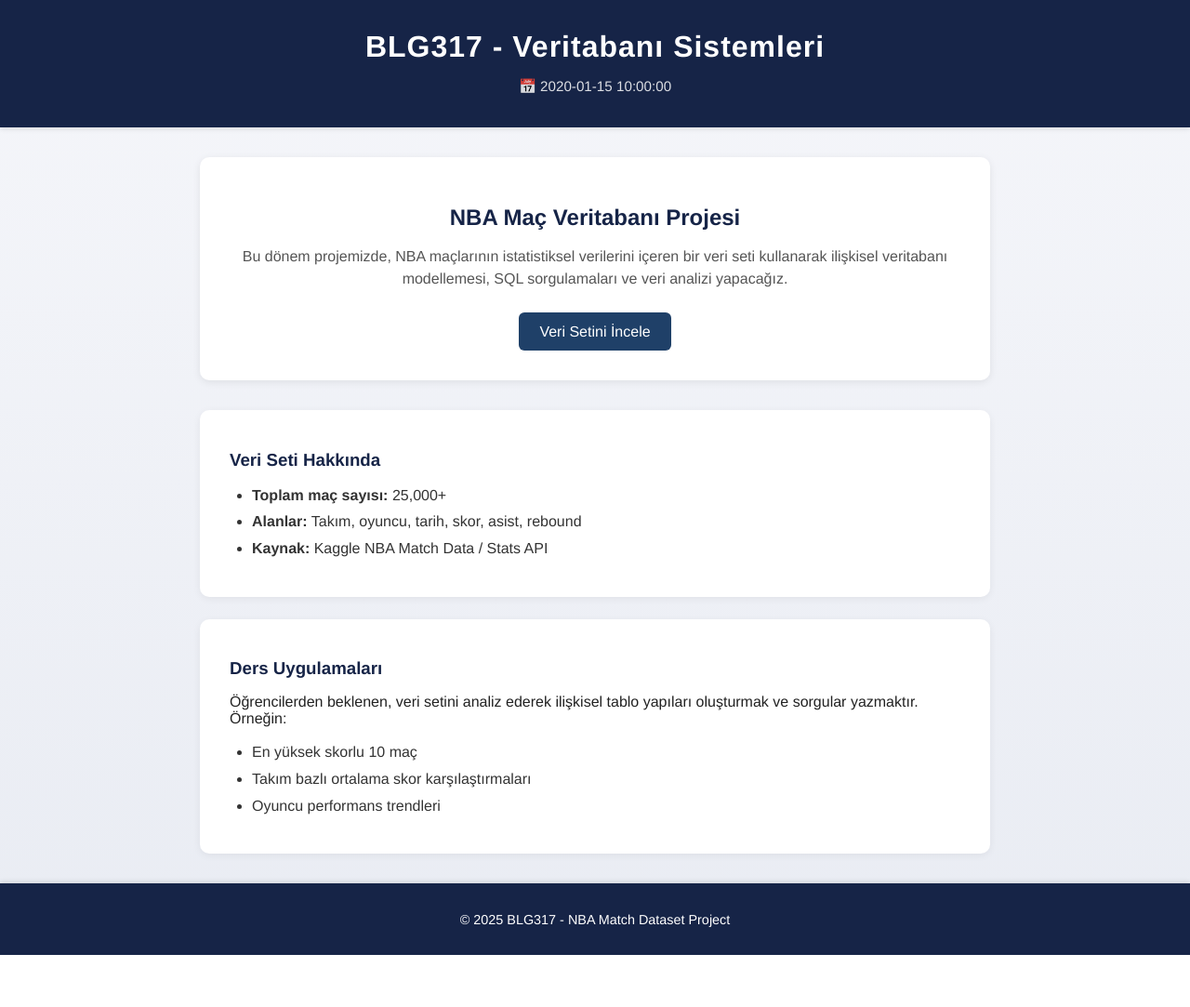
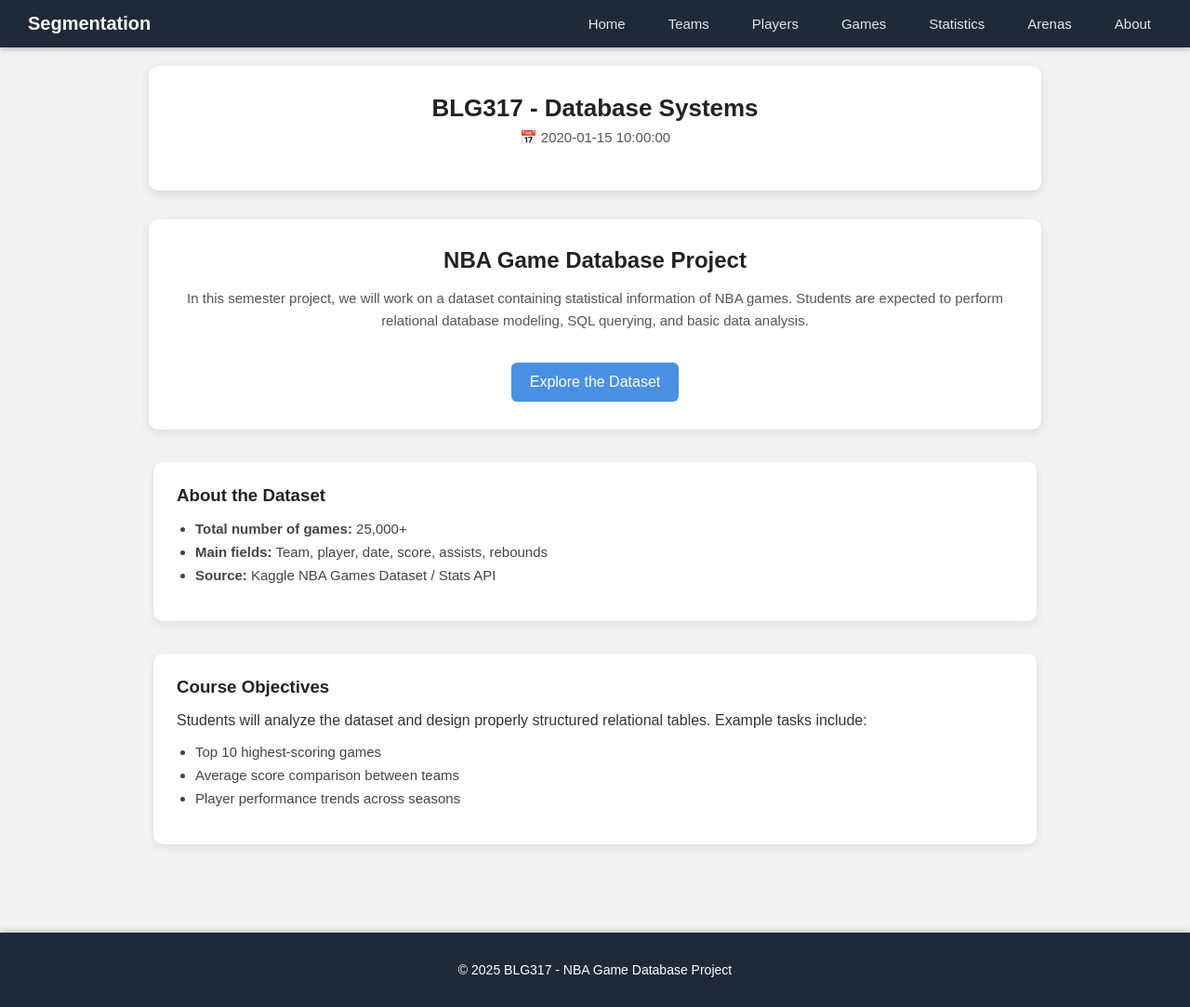
Before and after one commit to wfatih/blg317e, a Flask app: template templates/home.html in a window 1280 px wide. Shown: the whole page at 93% size. Before the commit the page ends 1027 px from the top, so only its background shows below. Run offline with Flask 3, Linux system fonts and the light colour scheme; the template is opened without the code that fills it: most values are stand-ins (such as "Sample title", 1, 10 or a date in 2020).

Commit message:
base yapısı eklendi, navbar footer eklendi, server.py genişletildi

```diff
--- a/server.py
+++ b/server.py
@@ -1,17 +1,52 @@
 from datetime import datetime
-
 from flask import Flask, render_template
-
 
 app = Flask(__name__)
 
-
+# -------- HOME --------
 @app.route("/")
 def home_page():
     today = datetime.today()
     day_name = today.strftime("%A")
-    return render_template("home.html", day=day_name)
+    return render_template("home.html", date=day_name)
 
 
+# -------- TEAMS PAGE --------
+@app.route("/teams")
+def teams_page():
+    return render_template("teams.html")
+
+
+# -------- PLAYERS PAGE --------
+@app.route("/players")
+def players_page():
+    return render_template("players.html")
+
+
+# -------- GAMES PAGE --------
+@app.route("/games")
+def games_page():
+    return render_template("games.html")
+
+
+# -------- STATISTICS PAGE --------
+@app.route("/statistics")
+def statistics_page():
+    return render_template("statistics.html")
+
+
+# -------- ARENAS PAGE --------
+@app.route("/arenas")
+def arenas_page():
+    return render_template("arenas.html")
+
+
+# -------- ABOUT PROJECT PAGE --------
+@app.route("/about")
+def about_page():
+    return render_template("about.html")
+
+
+# -------- RUN APP --------
 if __name__ == "__main__":
     app.run(host="0.0.0.0", port=8080, debug=True)
--- a/static/home.css
+++ b/static/home.css
@@ -1,107 +1,205 @@
-/* Genel sayfa düzeni */
+/* ============================================
+   GENERAL PAGE STYLE
+============================================ */
 body {
-  font-family: "Helvetica Neue", Arial, sans-serif;
-  background: linear-gradient(180deg, #f5f6fa 0%, #e9ecf3 100%);
   margin: 0;
   padding: 0;
+  font-family: "Arial", sans-serif;
+  background-color: #f2f2f2;
+  color: #333;
+  overflow-x: hidden; /* No horizontal scrolling */
+}
+
+h1, h2, h3 {
+  margin: 0;
   color: #222;
 }
 
-/* Üst kısım (header) */
+.main-container {
+  max-width: 1100px;
+  margin: 0 auto;
+  padding: 20px;
+}
+
+
+/* ============================================
+   NAVBAR (Modern koyu lacivert-gri)
+============================================ */
+.navbar {
+  width: 100%;
+  background-color: #1f2a38; /* modern dark tone */
+  color: white;
+  padding: 14px 30px;
+  display: flex;
+  justify-content: space-between;
+  align-items: center;
+  box-sizing: border-box;
+  position: sticky;
+  top: 0;
+  z-index: 999;
+  box-shadow: 0px 2px 6px rgba(0, 0, 0, 0.25);
+}
+
+.navbar .logo {
+  font-size: 20px;
+  font-weight: bold;
+  color: #fff;
+}
+
+.nav-links {
+  list-style: none;
+  display: flex;
+  gap: 22px;
+  margin: 0;
+  padding: 0;
+}
+
+.nav-links li a {
+  text-decoration: none;
+  color: #dfe6ee;
+  font-size: 15px;
+  padding: 8px 12px;
+  border-radius: 5px;
+  transition: all 0.25s ease;
+}
+
+/* Hover — modern soft blue */
+.nav-links li a:hover {
+  background-color: #3a4a61;
+  color: #fff;
+}
+
+
+/* ============================================
+   HEADER (Home Page Header - Bozulmadı)
+============================================ */
 header {
-  background-color: #162447;
-  color: #fff;
   text-align: center;
-  padding: 2rem 0 1.2rem 0;
-  box-shadow: 0 2px 5px rgba(0, 0, 0, 0.1);
+  padding: 25px 10px;
+  background: #ffffff;
+  border-bottom: 1px solid #dcdcdc;
+  margin-bottom: 30px;
 }
 
 header h1 {
-  margin: 0;
-  font-size: 2rem;
-  letter-spacing: 1px;
+  font-size: 26px;
 }
 
 header .date {
-  font-size: 0.95rem;
-  opacity: 0.85;
+  color: #777;
+  font-size: 14px;
+  margin-top: 4px;
 }
 
-/* Ana içerik */
-main {
-  max-width: 850px;
-  margin: 2rem auto;
-  padding: 0 1.2rem;
-}
 
-/* Hero (giriş bölümü) */
+/* ============================================
+   HERO (Bozulmadı)
+============================================ */
 .hero {
-  background-color: #fff;
+  background: white;
+  max-width: 900px;
+  margin: 0 auto 30px auto;
+  padding: 30px;
   border-radius: 10px;
-  padding: 2rem;
   text-align: center;
-  box-shadow: 0 2px 8px rgba(0, 0, 0, 0.08);
-  margin-bottom: 2rem;
+  box-shadow: 0px 3px 10px rgba(0,0,0,0.1);
 }
 
 .hero h2 {
-  color: #162447;
-  margin-bottom: 0.8rem;
+  font-size: 24px;
+  margin-bottom: 12px;
 }
 
 .hero p {
+  font-size: 15px;
   color: #555;
-  margin-bottom: 1.5rem;
-  line-height: 1.5;
+  line-height: 1.6;
 }
 
-.hero .button {
+.button {
   display: inline-block;
-  background-color: #1f4068;
-  color: #fff;
+  margin-top: 18px;
+  padding: 12px 20px;
+  background-color: #4a90e2;
+  color: white;
   text-decoration: none;
-  padding: 0.7rem 1.4rem;
   border-radius: 6px;
-  transition: background-color 0.3s ease;
+  transition: 0.2s ease;
 }
 
-.hero .button:hover {
-  background-color: #0f3057;
+.button:hover {
+  background-color: #376fb7;
 }
 
-/* Bölüm başlıkları */
-section h3 {
-  color: #162447;
-  margin-bottom: 0.5rem;
+
+/* ============================================
+   DATASET + OBJECTIVES (Bozulmadı)
+============================================ */
+.dataset,
+.objectives {
+  max-width: 900px;
+  background: white;
+  margin: 35px auto;
+  padding: 25px;
+  border-radius: 10px;
+  box-shadow: 0px 3px 10px rgba(0,0,0,0.08);
 }
 
-/* Dataset ve Objectives bölümleri */
-section {
-  background-color: #fff;
-  border-radius: 10px;
-  padding: 1.5rem 2rem;
-  margin-bottom: 1.5rem;
-  box-shadow: 0 2px 8px rgba(0, 0, 0, 0.06);
+.dataset ul, .objectives ul {
+  padding-left: 20px;
 }
 
-section ul {
-  list-style-type: disc;
-  padding-left: 1.5rem;
-  color: #333;
+.dataset li, .objectives li {
+  margin-bottom: 8px;
+  font-size: 15px;
+  color: #444;
 }
 
-section li {
-  margin-bottom: 0.4rem;
-  line-height: 1.4;
+
+/* ============================================
+   FOOTER (Navbar ile aynı modern renk)
+============================================ */
+footer {
+  width: 100%;
+  background-color: #1f2a38; /* Same as navbar */
+  color: white;
+  text-align: center;
+  padding: 18px 0;
+  margin-top: 40px;
+  font-size: 14px;
+  box-shadow: 0px -2px 6px rgba(0,0,0,0.2);
 }
 
-/* Footer */
-footer {
-  text-align: center;
-  background-color: #162447;
-  color: #fff;
-  padding: 1rem 0;
-  font-size: 0.9rem;
-  margin-top: 2rem;
-  box-shadow: 0 -2px 5px rgba(0, 0, 0, 0.1);
+
+/* ============================================
+   RESPONSIVE (Mobile Friendly)
+============================================ */
+@media (max-width: 750px) {
+
+  .navbar {
+    flex-direction: column;
+    padding: 16px 10px;
+  }
+
+  .nav-links {
+    flex-wrap: wrap;
+    justify-content: center;
+    gap: 12px;
+  }
+
+  .nav-links li a {
+    font-size: 14px;
+    padding: 7px 10px;
+  }
+
+  header h1 {
+    font-size: 22px;
+  }
+
+  .hero,
+  .dataset,
+  .objectives {
+    margin-left: 15px;
+    margin-right: 15px;
+  }
 }
--- /dev/null
+++ b/templates/about.html
@@ -0,0 +1,4 @@
+{% extends "base.html" %}
+{% block content %}
+  <h1>About Project</h1>
+{% endblock %}
--- /dev/null
+++ b/templates/arenas.html
@@ -0,0 +1,4 @@
+{% extends "base.html" %}
+{% block content %}
+  <h1>Arenas Page</h1>
+{% endblock %}
--- /dev/null
+++ b/templates/base.html
@@ -0,0 +1,37 @@
+<!DOCTYPE html>
+<html lang="en">
+  <head>
+    <meta charset="UTF-8" />
+    <meta name="viewport" content="width=device-width, initial-scale=1.0" />
+    <title>{{ title }}</title>
+    <link rel="stylesheet" href="/static/home.css" />
+  </head>
+
+  <body>
+
+    <!-- NAVBAR -->
+    <nav class="navbar">
+      <div class="logo">Segmentation</div>
+      <ul class="nav-links">
+        <li><a href="/">Home</a></li>
+        <li><a href="/teams">Teams</a></li>
+        <li><a href="/players">Players</a></li>
+        <li><a href="/games">Games</a></li>
+        <li><a href="/statistics">Statistics</a></li>
+        <li><a href="/arenas">Arenas</a></li>
+        <li><a href="/about">About</a></li>
+      </ul>
+    </nav>
+
+    <main class="main-container">
+      {% block content %}
+      {% endblock %}
+    </main>
+
+    <!-- FOOTER -->
+    <footer class="footer">
+      <p>&copy; 2025 BLG317 - NBA Game Database Project</p>
+    </footer>
+
+  </body>
+</html>
--- /dev/null
+++ b/templates/games.html
@@ -0,0 +1,4 @@
+{% extends "base.html" %}
+{% block content %}
+  <h1>Games Page</h1>
+{% endblock %}
--- a/templates/home.html
+++ b/templates/home.html
@@ -1,53 +1,47 @@
-<!DOCTYPE html>
-<html lang="tr">
-  <head>
-    <meta charset="utf-8" />
-    <title>BLG317 - NBA Maç Veritabanı</title>
-    <link rel="stylesheet" href="/static/home.css" />
-  </head>
+{% extends "base.html" %}
 
-  <body>
-    <header>
-      <h1>BLG317 - Veritabanı Sistemleri</h1>
+{% block content %}
+
+<header class="hero">
+  <h1>BLG317 - Database Systems</h1>
   <p class="date">📅 {{ date }}</p>
 </header>
 
 <main>
   <section class="hero">
-        <h2>NBA Maç Veritabanı Projesi</h2>
+    <h2>NBA Game Database Project</h2>
     <p>
-          Bu dönem projemizde, NBA maçlarının istatistiksel verilerini içeren
-          bir veri seti kullanarak ilişkisel veritabanı modellemesi, SQL
-          sorgulamaları ve veri analizi yapacağız.
+      In this semester project, we will work on a dataset containing
+      statistical information of NBA games. Students are expected to perform
+      relational database modeling, SQL querying, and basic data analysis.
     </p>
-        <a href="#" class="button">Veri Setini İncele</a>
+    <a href="#" class="button">Explore the Dataset</a>
   </section>
 
   <section class="dataset">
-        <h3>Veri Seti Hakkında</h3>
+    <h3>About the Dataset</h3>
     <ul>
-          <li><strong>Toplam maç sayısı:</strong> 25,000+</li>
-          <li><strong>Alanlar:</strong> Takım, oyuncu, tarih, skor, asist, rebound</li>
-          <li><strong>Kaynak:</strong> Kaggle NBA Match Data / Stats API</li>
+      <li><strong>Total number of games:</strong> 25,000+</li>
+      <li>
+        <strong>Main fields:</strong> Team, player, date, score, assists,
+        rebounds
+      </li>
+      <li><strong>Source:</strong> Kaggle NBA Games Dataset / Stats API</li>
     </ul>
   </section>
 
   <section class="objectives">
-        <h3>Ders Uygulamaları</h3>
+    <h3>Course Objectives</h3>
     <p>
-          Öğrencilerden beklenen, veri setini analiz ederek ilişkisel tablo
-          yapıları oluşturmak ve sorgular yazmaktır. Örneğin:
+      Students will analyze the dataset and design properly structured relational
+      tables. Example tasks include:
     </p>
     <ul>
-          <li>En yüksek skorlu 10 maç</li>
-          <li>Takım bazlı ortalama skor karşılaştırmaları</li>
-          <li>Oyuncu performans trendleri</li>
+      <li>Top 10 highest-scoring games</li>
+      <li>Average score comparison between teams</li>
+      <li>Player performance trends across seasons</li>
     </ul>
   </section>
 </main>
 
-    <footer>
-      <p>&copy; 2025 BLG317 - NBA Match Dataset Project</p>
-    </footer>
-  </body>
-</html>
+{% endblock %}
--- /dev/null
+++ b/templates/players.html
@@ -0,0 +1,4 @@
+{% extends "base.html" %}
+{% block content %}
+  <h1>Players Page</h1>
+{% endblock %}
--- /dev/null
+++ b/templates/statistics.html
@@ -0,0 +1,4 @@
+{% extends "base.html" %}
+{% block content %}
+  <h1>Statistics Page</h1>
+{% endblock %}
--- /dev/null
+++ b/templates/teams.html
@@ -0,0 +1,4 @@
+{% extends "base.html" %}
+{% block content %}
+  <h1>Teams Page</h1>
+{% endblock %}
```
Lines whose indentation alone changed are shown as unchanged.
